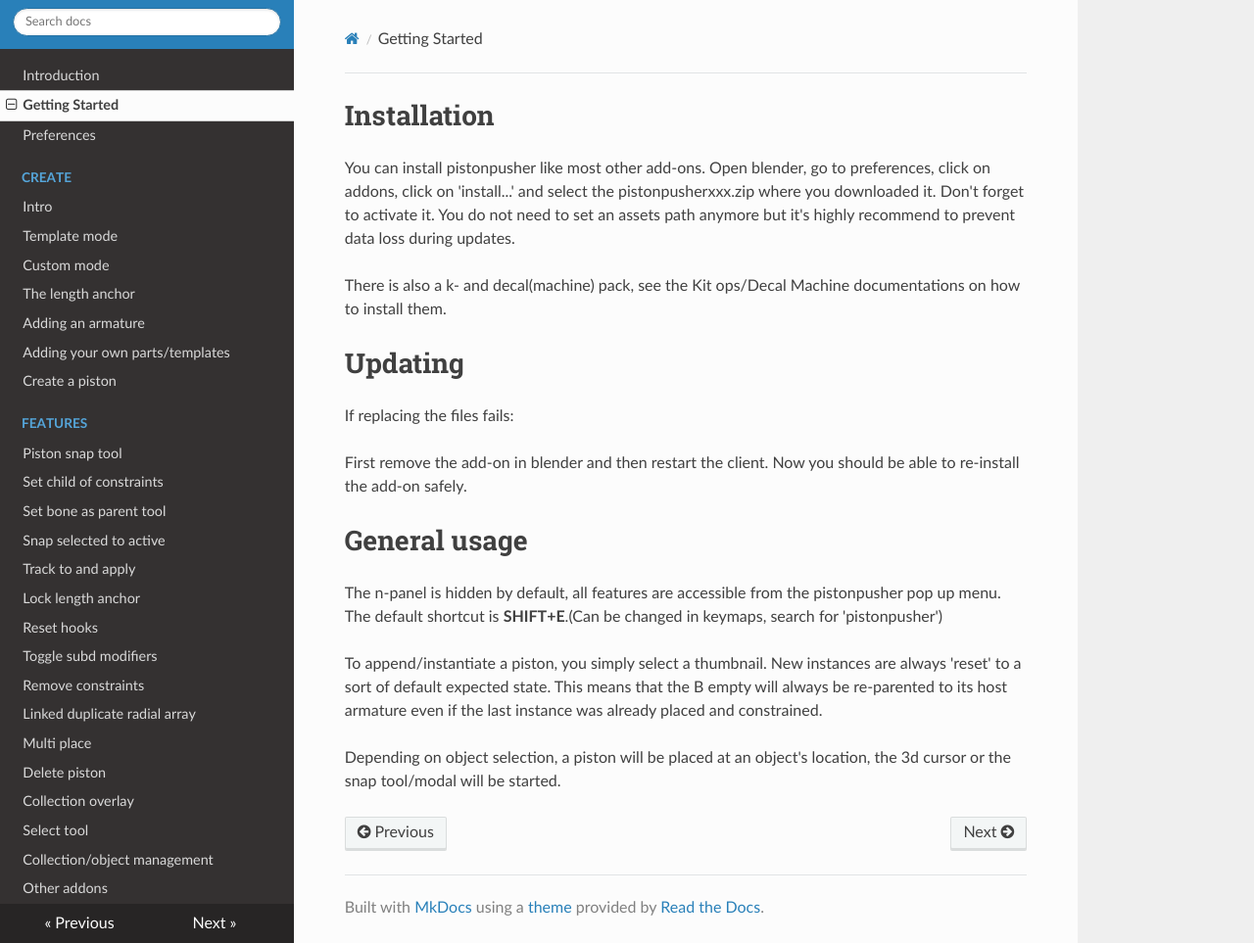
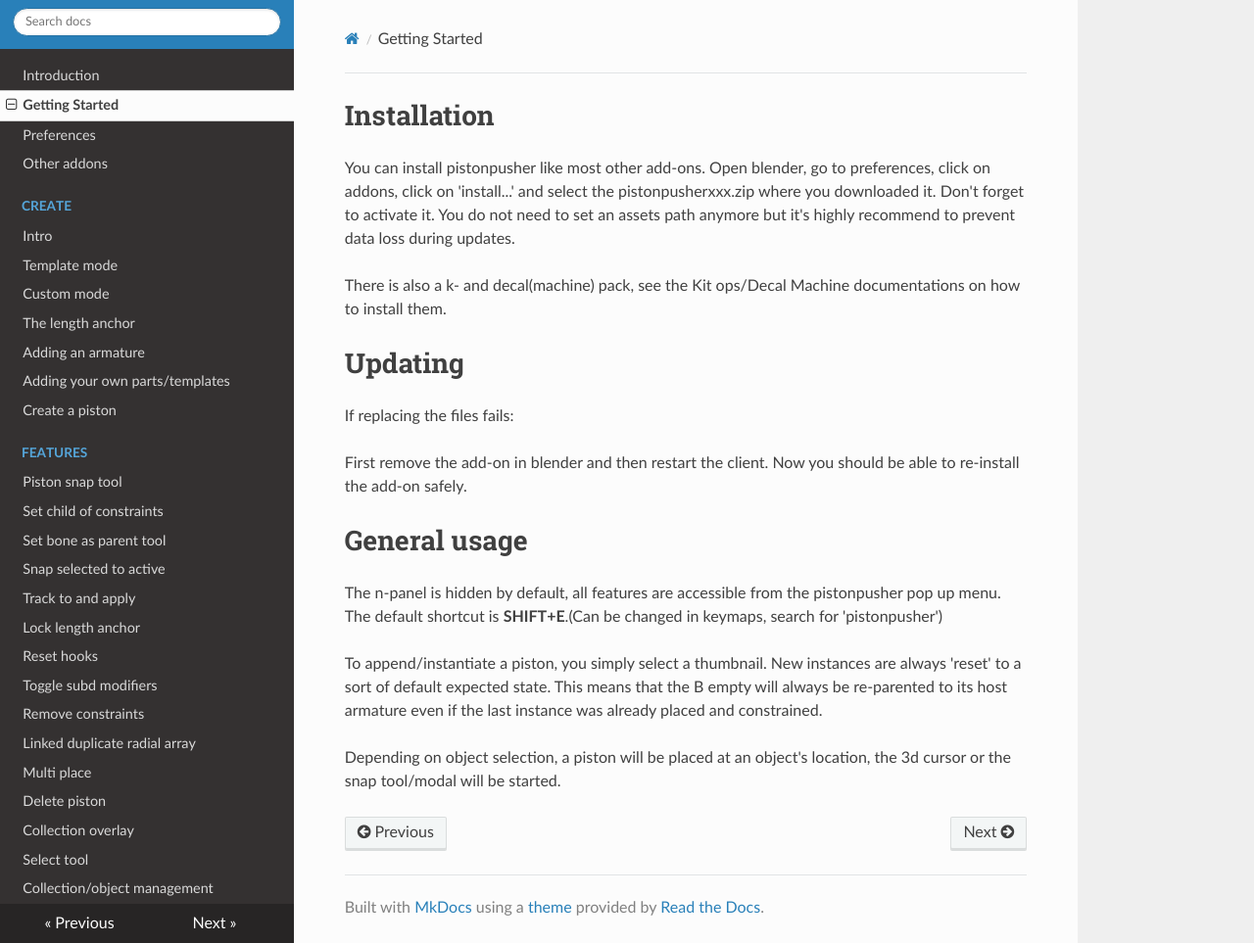
Before and after one commit to ZenderB3D/pp_docs, an MkDocs documentation site: the page built from docs/gettingstarted.md, in a window 1280 px wide and 963 px high. Shown: the whole window at 98% size. Built offline with MkDocs 1.6.1, drawn with Linux system fonts in a browser that asks for light colours; nearby versions of some CDN libraries; part of the change alters nothing that is shown.

```diff
--- a/mkdocs.yml
+++ b/mkdocs.yml
@@ -6,6 +6,7 @@ nav:
     - Introduction: index.md
     - Getting Started: gettingstarted.md
     - Preferences: preferences.md
+    - Other addons: oaddons.md
     - Create:
         - Intro: Create/create.md
         - Template mode: Create/templatemode.md
@@ -30,7 +31,7 @@ nav:
         - Collection overlay: Features/collectionoverlay.md
         - Select tool: Features/selecttool.md
         - Collection/object management: Features/collectionmanagement.md
-    - Other addons: oaddons.md
+
 
 
 theme: readthedocs
```
